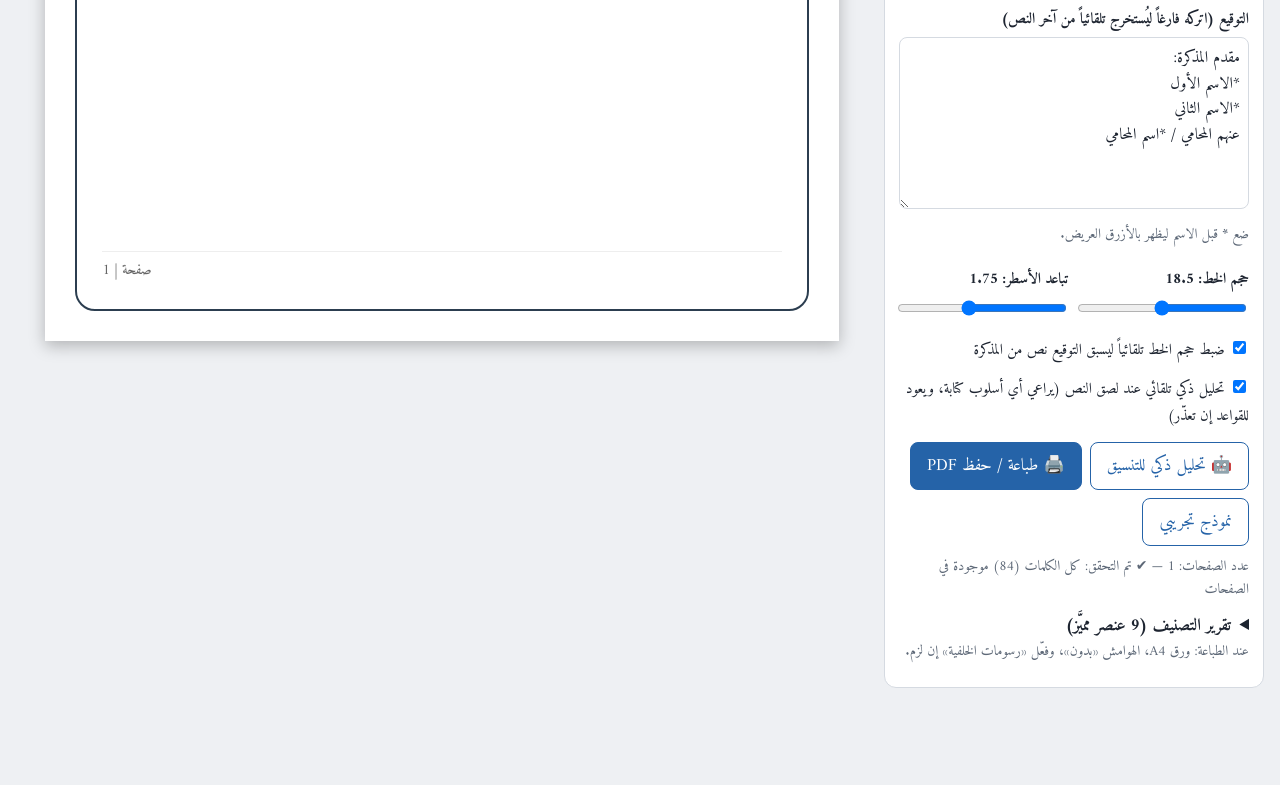
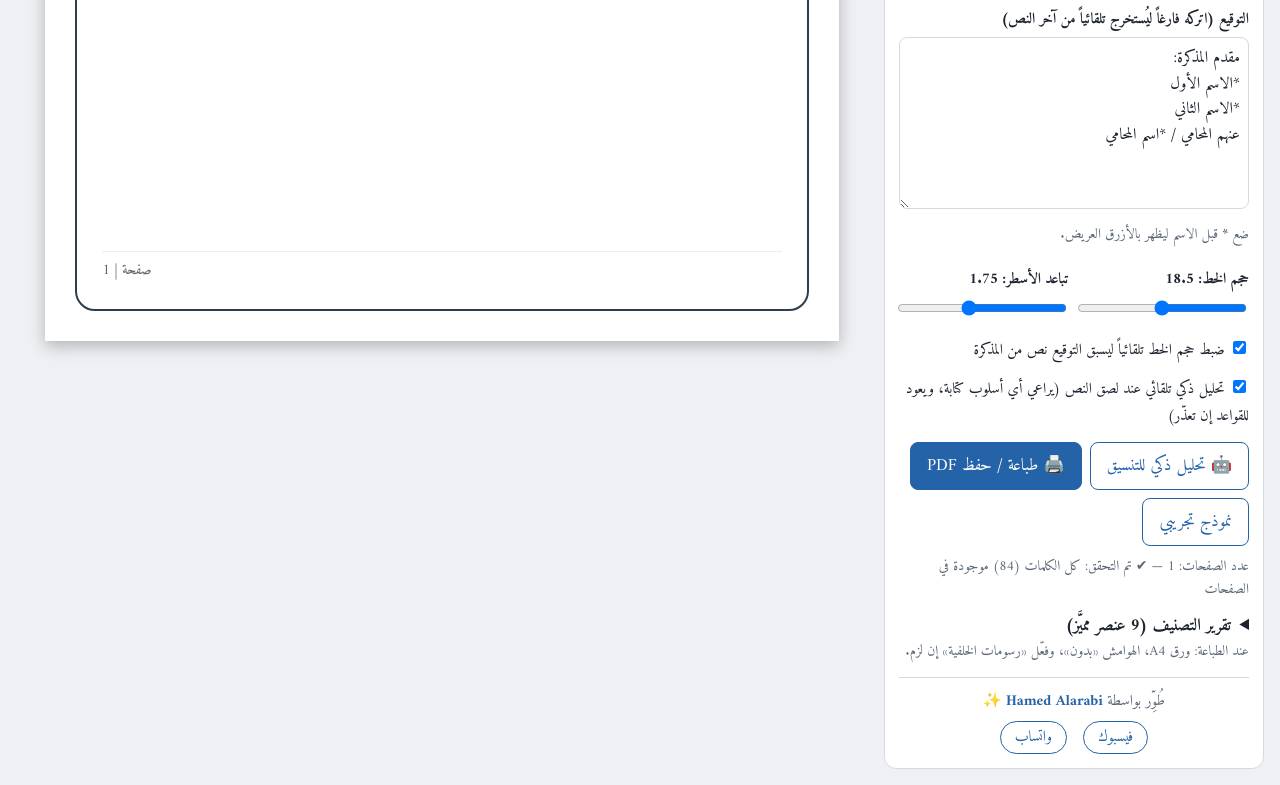
Before and after one commit to Hamedalarbi/memo-paginator, a website: page index.html in a window 1280 px wide. Shown: the part 794-1579 px from the top of the page. Before the commit the page ends 1498 px from the top, so only its background shows below. Drawn offline with Linux system fonts and the light colour scheme.

Commit message:
Add files via upload

```diff
--- a/index.html
+++ b/index.html
@@ -57,6 +57,7 @@ button.primary{background:var(--accent);color:var(--accent-fg)}
   .paper{box-shadow:none;margin:0}
   .paper:last-child{page-break-after:auto;break-after:auto}
 }
+.credit{margin-top:14px;padding-top:10px;border-top:1px solid var(--line);text-align:center;font-size:15px;color:var(--muted)}.credit b{color:var(--accent)}.clinks{margin-top:6px;display:flex;gap:16px;justify-content:center}.clinks a{color:var(--accent);text-decoration:none;border:1px solid var(--accent);border-radius:20px;padding:2px 14px;font-size:15px}.clinks a:hover{background:var(--accent);color:var(--accent-fg)}
 </style>
 </head>
 <body>
@@ -86,6 +87,8 @@ button.primary{background:var(--accent);color:var(--accent-fg)}
     <div class="status" id="status"></div>
     <details style="margin-top:10px"><summary id="repsum" style="cursor:pointer;font-weight:700">تقرير التصنيف</summary><div id="repbody"></div></details>
     <p class="hint">عند الطباعة: ورق A4، الهوامش «بدون»، وفعّل «رسومات الخلفية» إن لزم.</p>
+    <div class="credit">طُوِّر بواسطة <b>Hamed Alarabi</b> ✨
+      <div class="clinks"><a href="https://www.facebook.com/share/1Hf1nrxte5/" target="_blank" rel="noopener noreferrer">فيسبوك</a><a href="https://wa.me/967775919949" target="_blank" rel="noopener noreferrer">واتساب</a></div></div>
   </div>
   <div id="viewport"><div id="pages"></div></div>
 </div>
```
